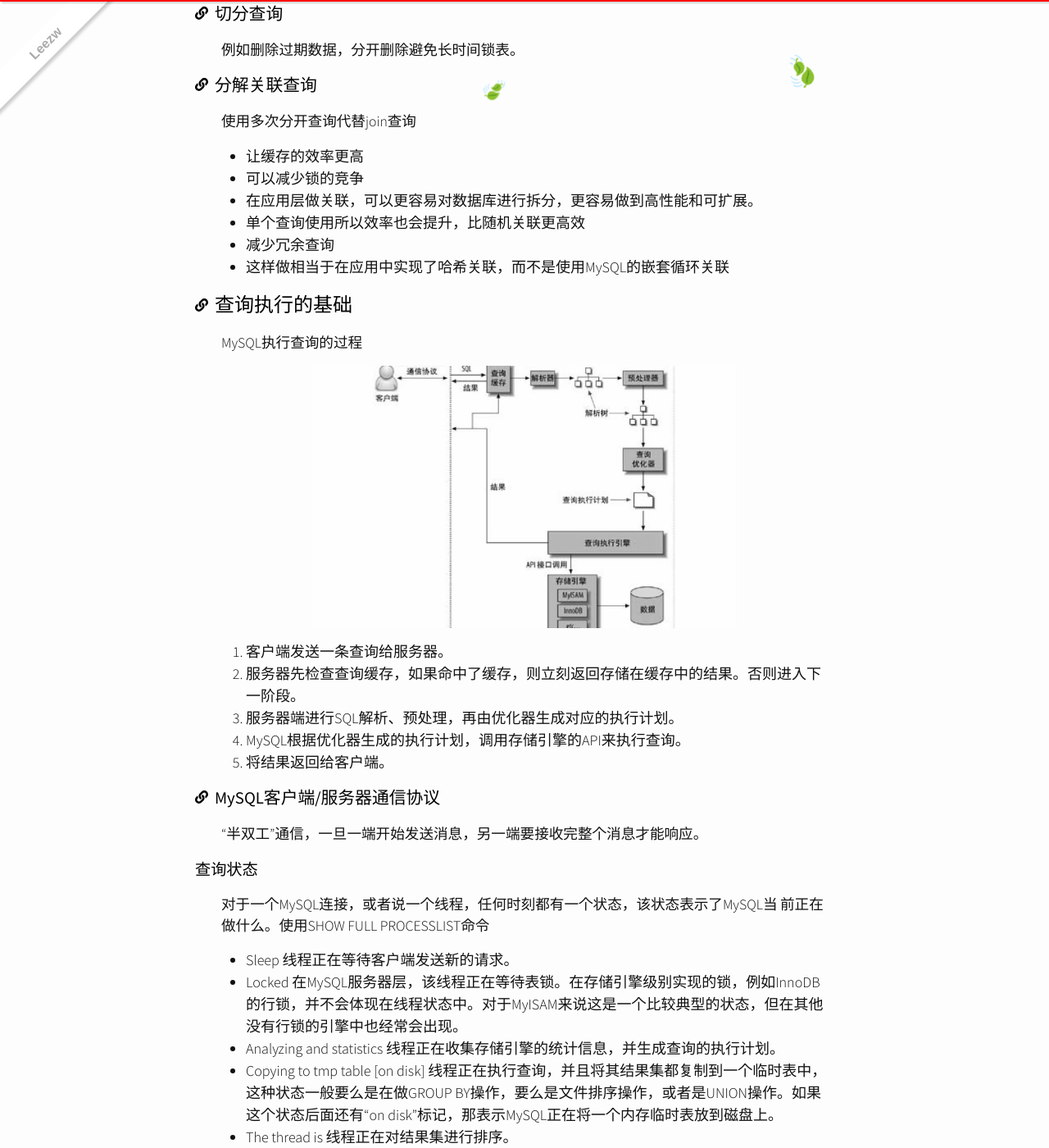
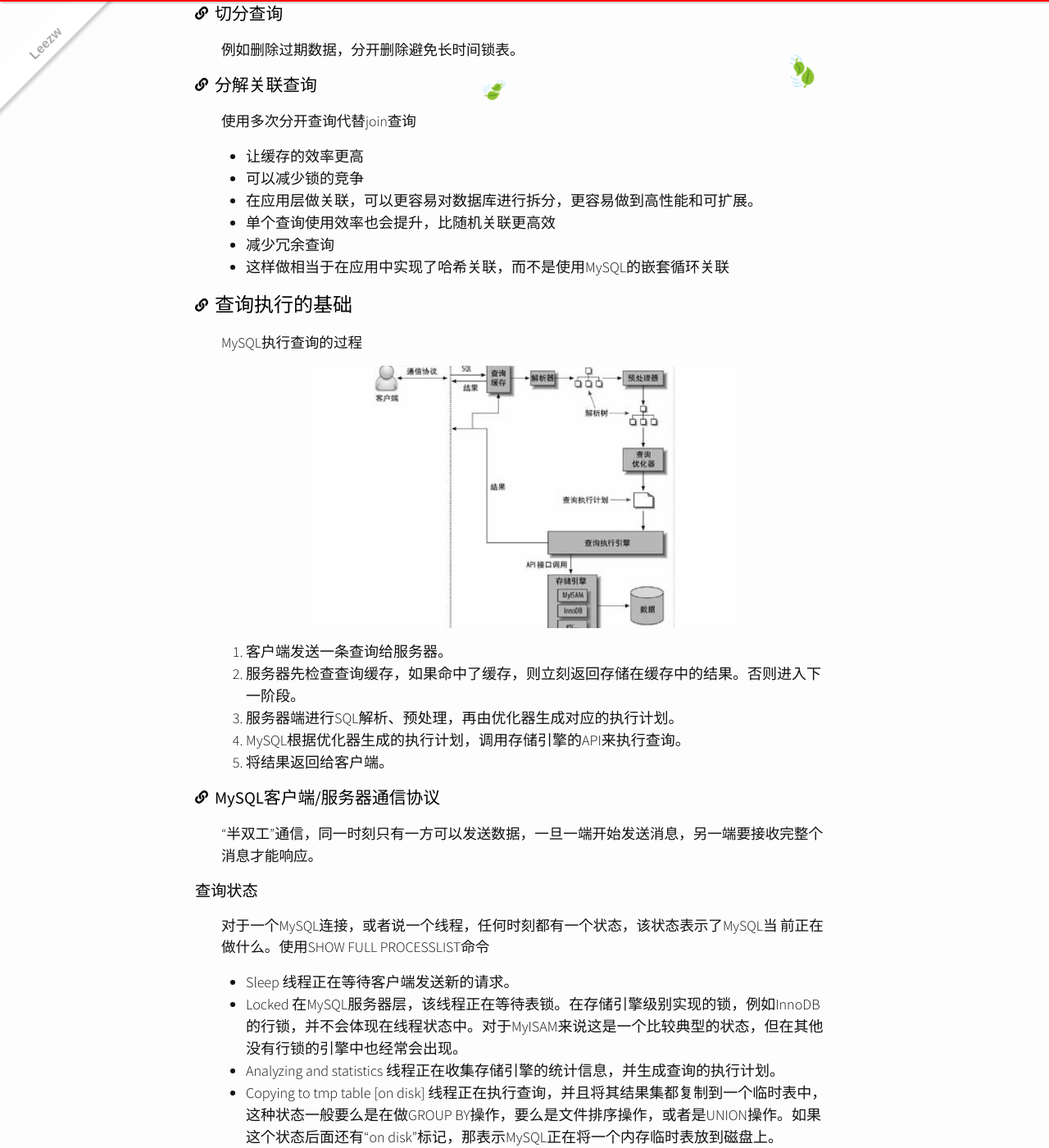
Before and after one commit to quantum-li/quantum-li.github.io, a Jekyll site: the page built from _posts/2020-04-10-high-performance-mysql.md, in a window 1280 px wide and 1400 px high, scrolled down 15241 px. Shown: the whole window at 82% size. Built offline with Jekyll 4.4.1, drawn with Linux system fonts in a browser that asks for light colours; nearby versions of some CDN libraries; comment, search, counter and statistics services are not loaded; some of the changed text lies outside the part shown.

Commit message:
2020-5-6 22:26:57

```diff
--- a/_posts/2020-04-10-high-performance-mysql.md
+++ b/_posts/2020-04-10-high-performance-mysql.md
@@ -451,7 +451,7 @@
 + 让缓存的效率更高
 + 可以减少锁的竞争
 + 在应用层做关联，可以更容易对数据库进行拆分，更容易做到高性能和可扩展。
-+ 单个查询使用所以效率也会提升，比随机关联更高效
++ 单个查询使用效率也会提升，比随机关联更高效
 + 减少冗余查询
 + 这样做相当于在应用中实现了哈希关联，而不是使用MySQL的嵌套循环关联
 
@@ -470,7 +470,7 @@
 
 ### MySQL客户端/服务器通信协议
 
-“半双工”通信，一旦一端开始发送消息，另一端要接收完整个消息才能响应。
+“半双工”通信，同一时刻只有一方可以发送数据，一旦一端开始发送消息，另一端要接收完整个消息才能响应。
 
 #### 查询状态
 
@@ -498,8 +498,7 @@
 
 #### 查询优化器
 
-一条查询可以有很
-多种执行方式，最后都返回相同的结果。MySQL使用基于成本的优化器，它将尝试预测一个查询使用某种执行计划时的成本，并选择其中成本最小的一个。
+一条查询可以有很多种执行方式，最后都返回相同的结果。MySQL使用基于成本的优化器，它将尝试预测一个查询使用某种执行计划时的成本，并选择其中成本最小的一个。
 
 有很多种原因会导致MySQL优化器选择错误的执行计划：
 
@@ -624,6 +623,8 @@
 
 ### 优化GROUP BY和DISTINCT
 
+当无法使用索引的时候，GROUP BY使用两种策略来完成：使用临时表或者文件排序来做分组。
+
 ### 优化LIMIT分页
 
 尽可能使用索引覆盖扫描，不然偏移量越大效率越低。
```
